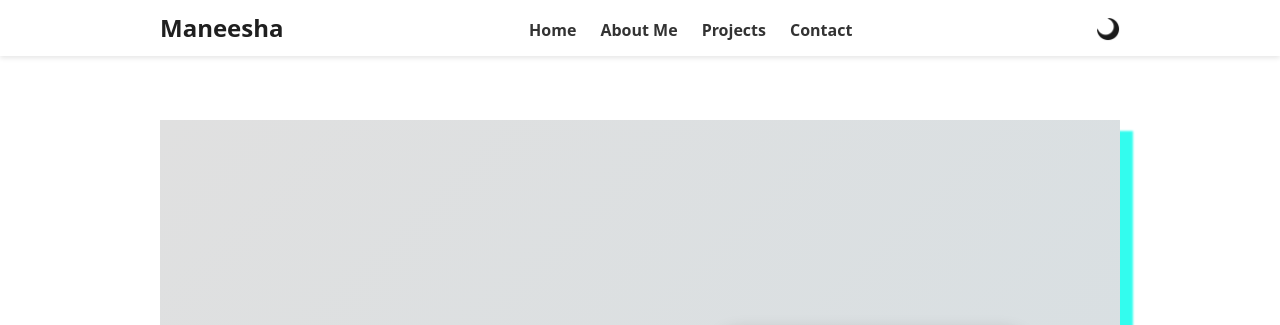
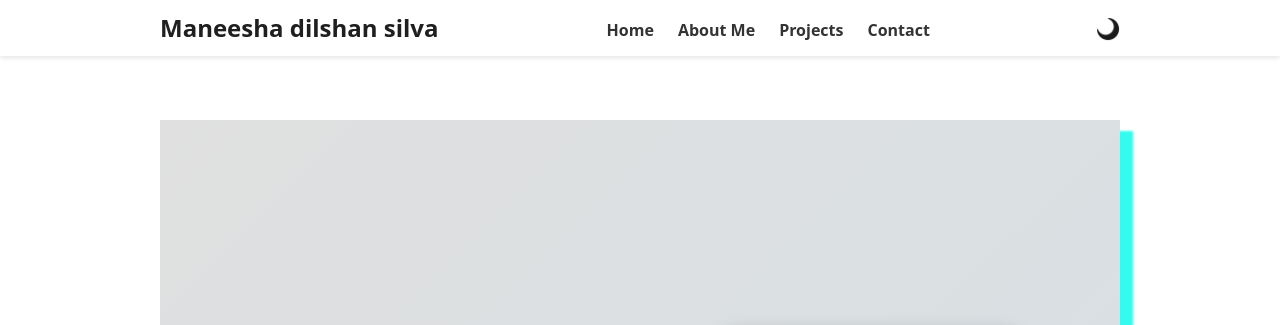
Before and after one commit to Maneesha-lab705/portfolio-site, a plain HTML site: page index.html in a window 1280 px wide. Shown: the top 325 px of the page. Drawn offline with nearby package versions, Linux system fonts and the light colour scheme; a script that the page names is missing.

Commit message:
name change

```diff
--- a/index.html
+++ b/index.html
@@ -20,7 +20,7 @@
 <body>
 <header>
     <nav class="navbar">
-        <div class="logo">Maneesha  </div>
+        <div class="logo">Maneesha dilshan silva </div>
         <button class="menu-toggle" id="menu-toggle">
             <i class="fas fa-bars"></i>
         </button>
```
